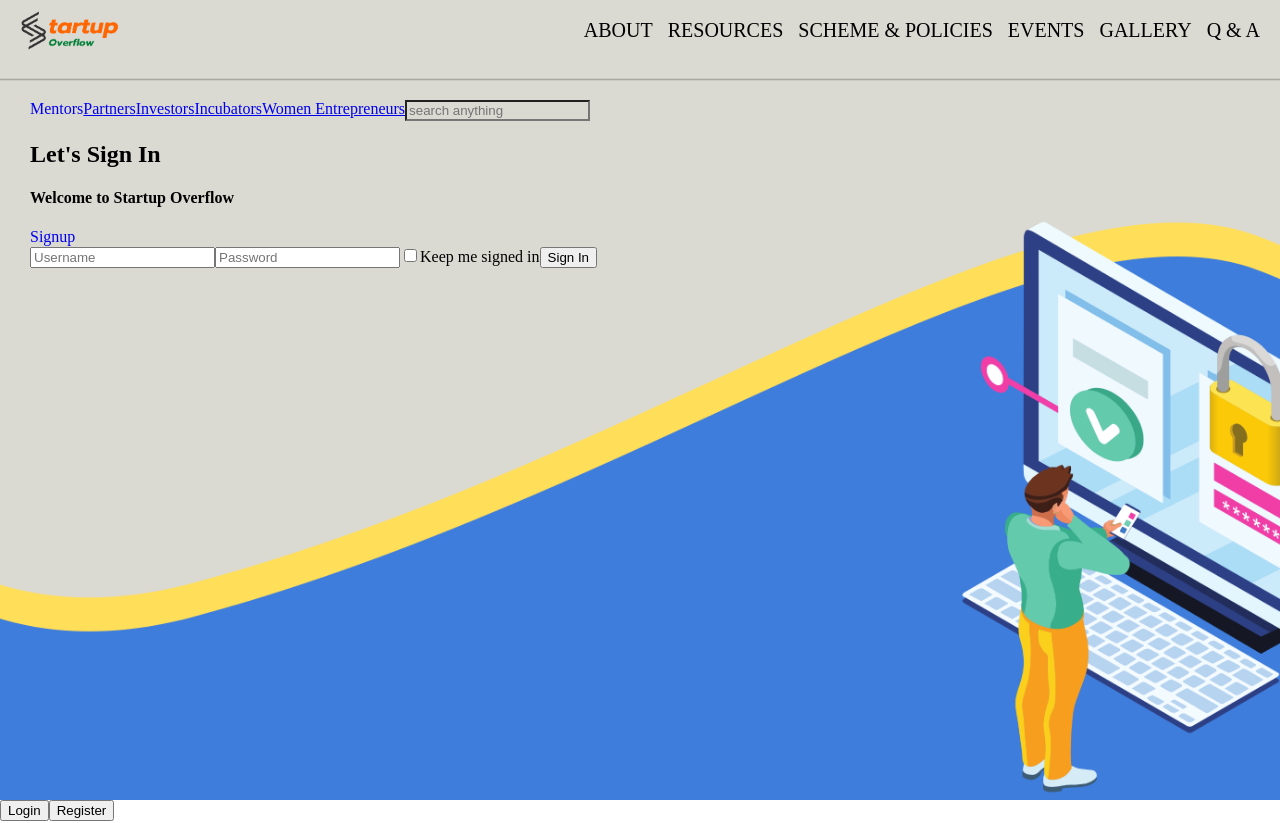
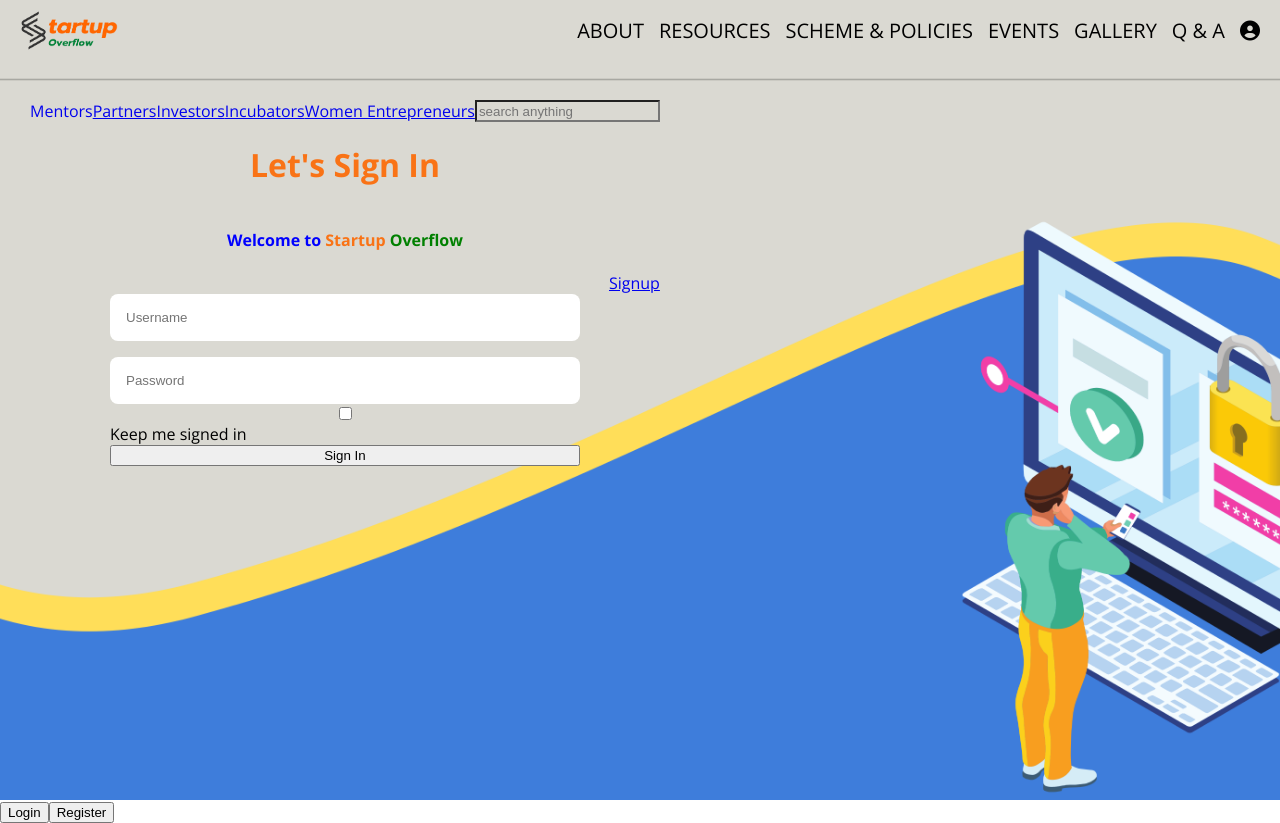
Before and after one commit to Startup-Overflow/Startup-Overflow-Web, a React (Create React App) app: page /login in a window 1280 px wide. Built offline with nearby package versions, Linux system fonts and the light colour scheme.

Commit message:
style: login style and logo added

```diff
--- a/package.json
+++ b/package.json
@@ -9,7 +9,7 @@
     "react": "^18.2.0",
     "react-dom": "^18.2.0",
     "react-router-dom": "^6.3.0",
-    "react-scripts": "5.0.1",
+    "react-scripts": "^5.0.1",
     "styled-components": "^5.3.5",
     "web-vitals": "^2.1.4"
   },
--- a/public/index.html
+++ b/public/index.html
@@ -9,10 +9,15 @@
       name="description"
       content="Web site created using create-react-app"
     />
+    <link rel="stylesheet" href="https://cdnjs.cloudflare.com/ajax/libs/font-awesome/6.1.2/css/all.min.css" integrity="sha512-1sCRPdkRXhBV2PBLUdRb4tMg1w2YPf37qatUFeS7zlBy7jJI8Lf4VHwWfZZfpXtYSLy85pkm9GaYVYMfw5BC1A==" crossorigin="anonymous" referrerpolicy="no-referrer" />
     <title>Startup Overflow</title>
+    <style>
+      @import url('https://fonts.googleapis.com/css2?family=Open+Sans:wght@400;700&display=swap');
+      </style>
     <style>
       body {
         margin: 0;
+        font-family: 'Open Sans', sans-serif;
       }
     </style>
   </head>
--- a/src/components/Navbar.jsx
+++ b/src/components/Navbar.jsx
@@ -50,6 +50,7 @@ const Navbar = () => {
             <NavItem>EVENTS</NavItem>
             <NavItem>GALLERY</NavItem>
             <NavItem>Q & A</NavItem>
+            <NavItem><i class="fa-solid fa-circle-user"></i></NavItem>
           </Right>
         </Wrapper>
       </Container>
--- a/src/pages/Login.jsx
+++ b/src/pages/Login.jsx
@@ -15,6 +15,11 @@ const Container = styled.div`
 
 const Wrapper = styled.div`
   padding: 100px 30px;
+`;
+
+const LoginWrapper = styled.div`
+  display: flex;
+  flex-direction: column;
 `;
 
 const Login = () => {
@@ -36,12 +41,13 @@ const Login = () => {
       <Container>
         <Wrapper>
           <SubNav />
-          <h2>Let's Sign In</h2>
-          <h4>Welcome to Startup Overflow</h4>
-          <Link to="/register" style={{ textDecoration: "none" }}>
+          <LoginWrapper>
+          <h1 style={{textAlign: "center", color: "#f97316"}}>Let's Sign In</h1>
+          <h4 style={{textAlign: "center", color: "blue"}}>Welcome to <span style={{color: "#f97316"}}>Startup</span> <span style={{color: "green"}}>Overflow</span></h4>
+          <Link to="/register" style={{textAlign: "right"}}>
             Signup
           </Link>
-          <form onSubmit={loginSubmitHandler}>
+          <form onSubmit={loginSubmitHandler} style={{display: "flex", flexDirection: "column", padding: "0rem 5rem"}}>
             <input
               value={username}
               required
@@ -50,6 +56,7 @@ const Login = () => {
               onChange={(e) => {
                 setUsername(e.target.value);
               }}
+              style={{padding: "1rem", marginBottom: "1rem", border: "none", borderRadius: "0.5rem"}}
             />
             <input
               value={password}
@@ -59,11 +66,13 @@ const Login = () => {
               onChange={(e) => {
                 setPassword(e.target.value);
               }}
+              style={{padding: "1rem",border: "none", borderRadius: "0.5rem"}}
             />
             <input type="checkbox" name="" id="" />
             <label htmlFor="">Keep me signed in</label>
             <button type="submit">Sign In</button>
           </form>
+          </LoginWrapper>
         </Wrapper>
       </Container>
     </>
```
Also changed, not shown: 1 other file (tests, documents, lock files or other folders).
